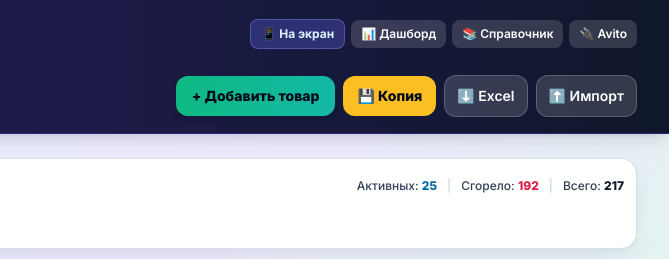
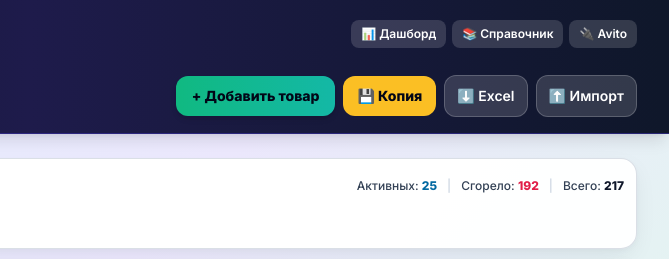
Before and after one commit to ptycka45-debug/Treker-Avito, a plain HTML site: page index.html in a window 1280 px wide. Shown: the top 259 px of the page, 611-1280 px from the left. Drawn offline with nearby package versions, Linux system fonts and the light colour scheme; a script that the page names is missing.

Commit message:
Update index.html

```diff
--- a/index.html
+++ b/index.html
@@ -227,9 +227,6 @@
       <div class="flex flex-wrap items-center gap-1.5">
         <button onclick="triggerPwaInstall()" id="btn-pwa-install" class="hidden px-3 py-1.5 rounded-lg text-xs font-extrabold bg-gradient-to-r from-orange-500 to-amber-500 hover:from-orange-400 hover:to-amber-400 text-slate-950 shadow-sm transition flex items-center gap-1">
           <span>📲 Установить</span>
-        </button>
-        <button onclick="openInstallHelpModal()" id="btn-pwa-help" class="px-2.5 py-1.5 rounded-lg text-xs font-bold bg-indigo-500/30 hover:bg-indigo-500/50 text-sky-100 border border-indigo-400/40 transition" title="Как добавить ярлык на экран телефона">
-          <span>📱 На экран</span>
         </button>
         <button onclick="switchTab('dashboard')" id="tab-dashboard" class="px-2.5 py-1.5 rounded-lg text-xs font-semibold bg-white/15 text-white hover:bg-white/25 transition">
           📊 Дашборд
```
